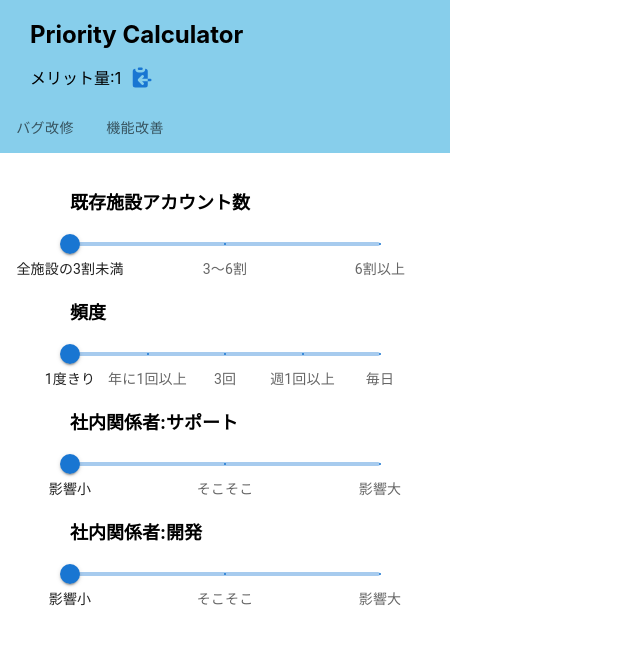
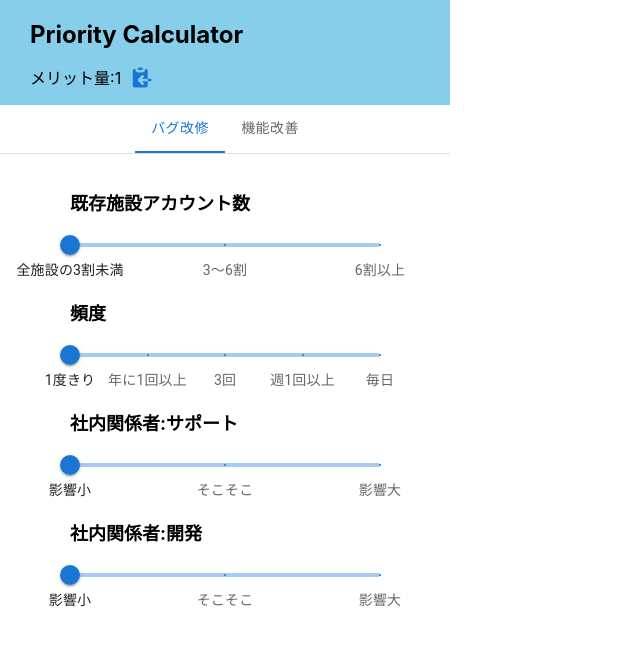
Before and after one commit to Yuji5117/priority-calculator, a React (Create React App) app: page / in a window 1280 px wide. Shown: the top 646 px of the page, without its empty margins (0-640 px from the left). Built offline with nearby package versions, Linux system fonts and the light colour scheme.

Commit message:
タブのスタイルを修正

```diff
--- a/src/components/Header.tsx
+++ b/src/components/Header.tsx
@@ -5,6 +5,7 @@ import Tabs from "@mui/material/Tabs";
 import Tab from "@mui/material/Tab";
 import styled from "styled-components";
 import { useState } from "react";
+import { Box } from "@material-ui/core";
 
 interface PropsType {
   priorityScores: number[];
@@ -106,10 +107,12 @@ const Header = ({
           </Tooltip>
         </Content>
       </Container>
-      <Tabs onChange={onChangePriorityType}>
-        <Tab value="1" label="バグ改修" />
-        <Tab value="2" label="機能改善" />
-      </Tabs>
+      <Box sx={{ borderBottom: 1, borderColor: "divider" }}>
+        <Tabs value={priorityType} onChange={onChangePriorityType} centered>
+          <Tab value="1" label="バグ改修" />
+          <Tab value="2" label="機能改善" />
+        </Tabs>
+      </Box>
     </Wrapper>
   );
 };
@@ -118,12 +121,11 @@ export default Header;
 
 const Wrapper = styled.header`
   box-sizing: border-box;
-  /* background: #1a8cd8; */
-  background: skyblue;
 `;
 
 const Container = styled.header`
   padding: 20px 30px 0 30px;
+  background: skyblue;
 `;
 
 const Title = styled.h1`
@@ -135,20 +137,3 @@ const Content = styled.div`
   display: flex;
   align-items: center;
 `;
-
-const MenuTab = styled.div`
-  display: flex;
-  justify-content: center;
-  padding-bottom: 5px;
-
-  & * + * {
-    margin-left: 10px;
-  }
-`;
-
-const TabItem = styled.div`
-  padding: 10px 40px;
-  border-bottom: 1px solid;
-  border-radius: 15px 15px 0 0;
-  color: #ffffff;
-`;
```
